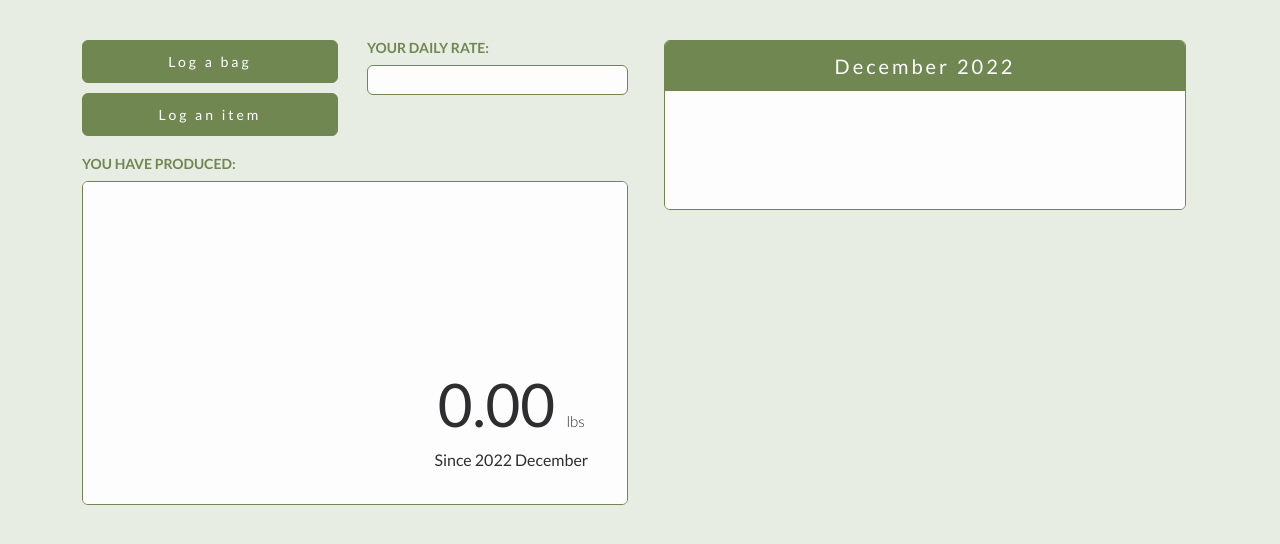
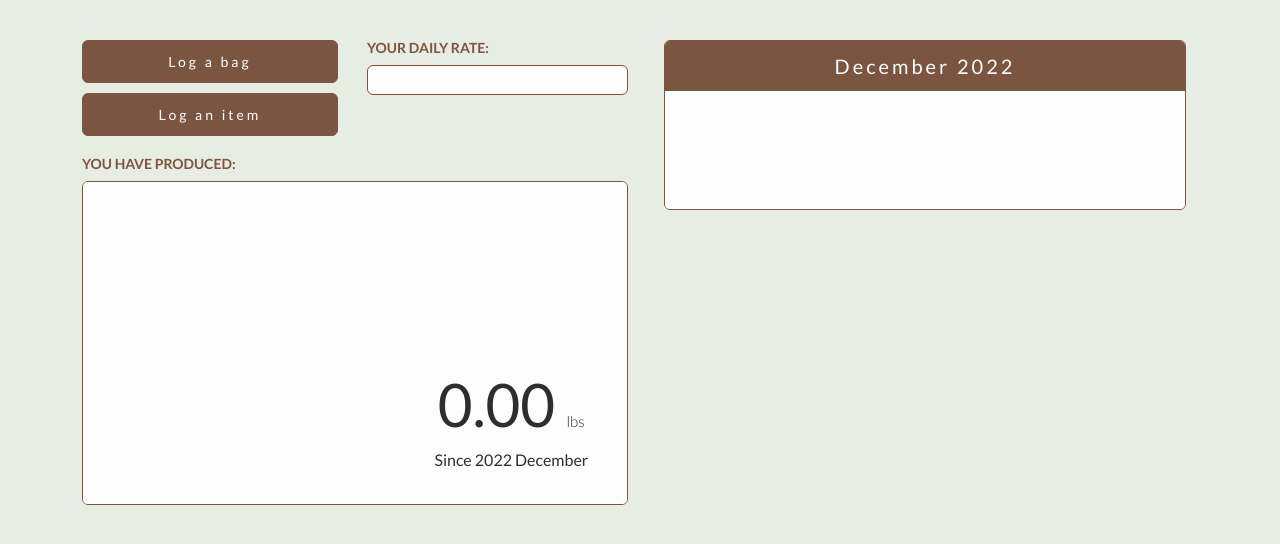
Before and after one commit to MartaSolomianko/waste-management-project, a Flask app: page /profile in a window 1280 px wide. Shown: the part 55-599 px from the top of the page. Run offline with Flask 2, Linux system fonts and the light colour scheme; the visitor is signed in with stand-in values (Sample User, id 1); data comes from the database, SQL or seed files in the repository; data that the repository does not hold is empty.

Commit message:
Updated site color palette

```diff
--- a/server.py
+++ b/server.py
@@ -63,7 +63,7 @@ def register_user():
             session["user_id"] = new_user.user_id
 
             # flash a message saying Welcome, _____!
-            flash(f"Welcome, {new_user.name}!")
+            # flash(f"Welcome, {new_user.name}!")
 
             # send the new user to their profile page
             return redirect ("/profile")
@@ -98,7 +98,7 @@ def login():
         session["user_id"] = user.user_id
 
         # welcome them back using their email from the Login Form
-        flash(f"Welcome back, {user.name}!")
+        # flash(f"Welcome back, {user.name}!")
 
         # take them to their profile page with ID from session
         return redirect("/profile")
--- a/static/css/profile.css
+++ b/static/css/profile.css
@@ -4,8 +4,22 @@ h3 {
     text-transform: uppercase;
     font-weight: 700;
     font-size: 14px;
-    color:#718752;
+    color:#7a553f;
 }
+
+/* img, svg {
+    position: absolute;
+    right: 2%;
+    bottom: 7%;
+}
+
+.hide {
+    display: none;
+}
+
+img, svg:hover + .hide {
+    display: contents;
+} */
 
 
 /* USER PROFILE PIE CHART WITH LIFETIME TOTAL CARD*/
@@ -39,8 +53,9 @@ h3 {
 }
 
 #daily-rate-card {
+    position: relative;
     background-color:#fdfdfd;
-    border-color: #718752;
+    border-color: #7a553f;
     width: 100%;
     padding-top: 10px;
     padding-bottom: 10px;
@@ -161,12 +176,12 @@ h3 {
 }
 
 .container .card {
-    border-color: #718752;
+    border-color: #7a553f;
     margin-bottom: 40px;
 }
 
 .container .card-header {
-    background-color: #718752;
+    background-color: #7a553f;
     border: 0;
     color: #fdfdfd;
     margin-top: 0px;
@@ -195,23 +210,23 @@ h3 {
 }
 
 .container .swiper-button-prev {
-    color: #718752;
+    color: #7a553f;
 }
 
 .container .swiper-button-next {
-    color: #718752;
+    color: #7a553f;
 }
 
 .container .swiper-pagination-bullet-active {
-    background: #718752;
+    background: #7a553f;
     margin-bottom: 50px;
 }
 
 
 /* BUTTONS TO LOG WASTE RECORDS */
 #log-bag {
-    background-color: #718752;
-    border-color: #718752;
+    background-color: #7a553f;
+    border-color: #7a553f;
     width: 98%;
     color: white;
     font-size: 14px;
@@ -223,12 +238,12 @@ h3 {
 
 #log-bag:hover {
     background-color: white;
-    color: #718752;
+    color: #7a553f;
 }
 
 #log-item-btn {
-    background-color: #718752;
-    border-color: #718752;
+    background-color: #7a553f;
+    border-color: #7a553f;
     width: 98%;
     color: white;
     font-size: 14px;
--- a/static/css/search.css
+++ b/static/css/search.css
@@ -26,7 +26,7 @@
     border-color: transparent;
     border-radius: 5px;
     width: 10%;
-    color: #718752;
+    color: #7a553f;
     font-size: 14px;
     letter-spacing: 3px;
     padding: 8px 0px 8px 0px;
@@ -34,7 +34,7 @@
 }
 
 .search-btn:hover {
-    background-color: #718752;
+    background-color: #7a553f;
     color: white;
 }
 
@@ -60,7 +60,7 @@
     font-weight: 700;
     font-size: 25px;
     letter-spacing: 1px;
-    color:#718752;
+    color:#7a553f;
 }
 
 #search-description {
@@ -88,7 +88,7 @@
 
 
 .log-item-btn {
-    background-color: #718752;
+    background-color: #7a553f;
     border-color: transparent;
     color:#f7f7f7;
     border-radius: 5px;
@@ -103,10 +103,10 @@
 
 .log-item-btn:hover {
     background-color: white;
-    border-color: #718752;
+    border-color: #7a553f;
     border-width: 1px;
     outline: none;
-    color:#718752;
+    color:#7a553f;
 }
 
 #log-item-lbs-label {
--- a/static/css/styles.css
+++ b/static/css/styles.css
@@ -5,8 +5,9 @@ body {
 }
 
 .flash-msg {
-  color: #718752;
-  padding-top: 30px;
+  color: #7a553f;
+  padding-top: 10px;
+  margin-bottom: 0px;
   padding-left: 75px;
   align-items: bottom;
 }
--- a/static/profile.js
+++ b/static/profile.js
@@ -38,7 +38,7 @@ function userChart() {
                     backgroundColor: [
                         '#2E2E30',
                         '#037ba0',
-                        '#8fa175',
+                        '#196b59',
                         '#84031b',
                     ],
                     hoverOffset: 4
@@ -221,7 +221,7 @@ function deleteRecord(evt) {
     // console.log("This is the record ID:");
     // console.log("for the record I want to delete:");
     // console.log(deleteRecord.record_id);
-    alert('Are you sure you want to delete this record?');
+    // alert('Are you sure you want to delete this record?');
 
     fetch('/profile/delete-record.json', {
         method: 'POST',
--- a/templates/profile.html
+++ b/templates/profile.html
@@ -35,6 +35,10 @@
           <h3>Your daily rate:</h3>
             <div id="daily-rate-card" class="card">
               <h2 id="daily-rate"></h2>
+                <!-- <svg xmlns="http://www.w3.org/2000/svg" width="16" height="16" fill="currentColor" class="bi bi-info-circle" viewBox="0 0 16 16">
+                  <path d="M8 15A7 7 0 1 1 8 1a7 7 0 0 1 0 14zm0 1A8 8 0 1 0 8 0a8 8 0 0 0 0 16z"/>
+                  <path d="m8.93 6.588-2.29.287-.082.38.45.083c.294.07.352.176.288.469l-.738 3.468c-.194.897.105 1.319.808 1.319.545 0 1.178-.252 1.465-.598l.088-.416c-.2.176-.492.246-.686.246-.275 0-.375-.193-.304-.533L8.93 6.588zM9 4.5a1 1 0 1 1-2 0 1 1 0 0 1 2 0z"/>
+                </svg>       -->
             </div>
         </div>
       </div>
```
Also changed, not shown: other parts of static/css/profile.css (+14 -14 lines), static/css/homepage.css (+11 -10 lines).
